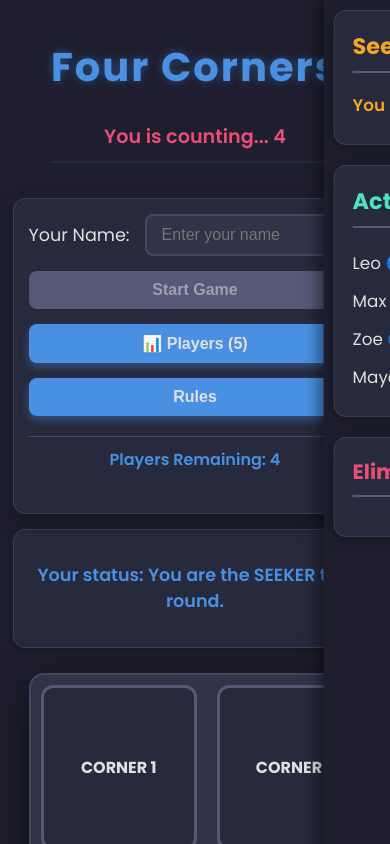
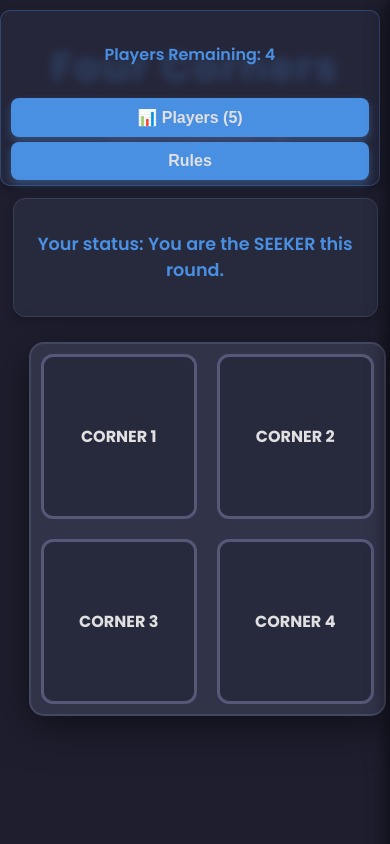
Before and after one commit to TeeJayWilliamson/4Corners, a plain HTML site: page index.html in a window 390 px wide. Both pictures are taken after a click on the button "Start Game". Shown: the top 844 px of the page. Drawn offline with nearby package versions, Linux system fonts and the light colour scheme.

Commit message:
mobile responsiveness

```diff
--- a/game.js
+++ b/game.js
@@ -15,6 +15,7 @@ const closeButton = document.querySelector('.close-button');
 const playerCountDisplay = document.getElementById('player-count');
 const humanChoiceStatus = document.getElementById('human-choice-status');
 const playerNameInput = document.getElementById('player-name-input');
+const playerNameGroup = document.getElementById('player-name-group'); // Reference the wrapper
 const cornerElements = [
     document.getElementById('corner-1'),
     document.getElementById('corner-2'),
@@ -25,14 +26,14 @@ const seekerListElement = document.getElementById('seeker-list');
 const playerListElement = document.getElementById('player-list');
 const eliminatedListElement = document.getElementById('eliminated-list');
 
-// New Winner Modal DOM elements
+// Winner Modal DOM elements
 const winModal = document.getElementById('win-modal');
 const closeWinModalButton = document.getElementById('close-win-modal');
 const winPlayAgainButton = document.getElementById('win-play-again-button');
 const winTitle = document.getElementById('win-title');
 const winMessage = document.getElementById('win-message');
 
-// New Drawer DOM elements
+// Drawer DOM elements
 const toggleDrawerButton = document.getElementById('toggle-drawer-button');
 const playerDrawer = document.getElementById('player-drawer');
 
@@ -113,6 +114,15 @@ function startGame() {
     statusMessage.textContent = `${seekerPlayerId} is the starting Seeker.`;
     startButton.disabled = true;
     playerNameInput.disabled = true;
+
+    // HIDE NAME INPUT
+    if (playerNameGroup) {
+        playerNameGroup.style.display = 'none';
+    }
+
+    // NEW: Activate the compact header UI (This class is used to hide the main #controls bar)
+    document.body.classList.add('game-active');
+
     startRound();
 }
 
@@ -486,6 +496,14 @@ function endGame(winnerId, isSeekerWinner = false) {
     startButton.disabled = false;
     playerNameInput.disabled = false;
     updateHumanStatusMessage('Game finished.');
+
+    // SHOW NAME INPUT
+    if (playerNameGroup) {
+        playerNameGroup.style.display = 'flex';
+    }
+
+    // NEW: Deactivate the compact header UI
+    document.body.classList.remove('game-active');
 }
 
 // --- Event Listeners ---
--- a/index.html
+++ b/index.html
@@ -17,16 +17,20 @@
     </header>
 
     <div id="controls">
-        <div class="control-group">
-            <label for="player-name-input">Your Name:</label>
-            <input type="text" id="player-name-input" placeholder="Enter your name">
+        <div id="pre-game-center">
+            <div id="player-name-group" class="control-group">
+                <label for="player-name-input">Your Name:</label>
+                <input type="text" id="player-name-input" placeholder="Enter your name">
+            </div>
+
+            <button id="start-button">Start Game</button>
         </div>
-        <button id="start-button">Start Game</button>
+    </div>
+
+    <div id="compact-header-ui">
+        <p id="player-count">Players Remaining: 0</p>
         <button id="toggle-drawer-button" class="action-button">📊 Players (5)</button>
         <button id="rules-button" class="action-button">Rules</button>
-        <div class="control-group">
-            <p id="player-count">Players Remaining: 0</p>
-        </div>
     </div>
 
     <div id="human-status-container">
@@ -60,7 +64,7 @@
 
     </div>
 
-<div id="rules-modal" class="modal">
+    <div id="rules-modal" class="modal">
         <div class="modal-content">
             <span class="close-button">&times;</span>
             <h2>Rules of Four Corners</h2>
--- a/style.css
+++ b/style.css
@@ -20,6 +20,7 @@ body {
     color: var(--color-text);
     margin: 0;
     min-height: 100vh;
+    overflow-x: hidden; /* FIX: Prevents horizontal scroll from the off-screen drawer */
 }
 
 header {
@@ -48,10 +49,12 @@ h1 {
     width: 100%;
 }
 
+/* #controls is now only the centered bar for name/start button */
 #controls {
-    width: 800px;
+    width: 880px;
+    max-width: 100%;
     display: flex;
-    justify-content: space-between;
+    justify-content: center; /* Center the one remaining content block */
     align-items: center;
     padding: 20px 30px;
     background-color: var(--color-mid-bg);
@@ -61,6 +64,49 @@ h1 {
     border: 1px solid #3c3e53;
     position: relative;
     z-index: 10;
+    transition: all 0.3s ease;
+}
+
+/* Center Group: Name Input and Start Button */
+#pre-game-center {
+    display: flex;
+    align-items: center;
+    gap: 20px;
+}
+
+/* --- Compact Header UI (Always Fixed to Top Right) --- */
+#compact-header-ui {
+    position: fixed;
+    top: 20px;
+    right: 20px;
+    transform: translateY(0);
+    z-index: 20;
+    display: flex;
+    align-items: center;
+    gap: 15px;
+
+    /* Background styling for visual separation */
+    padding: 10px 15px;
+    background-color: rgba(39, 41, 61, 0.8);
+    border-radius: 10px;
+    backdrop-filter: blur(5px);
+    border: 1px solid #4a90e255;
+    box-shadow: 0 4px 10px rgba(0, 0, 0, 0.3);
+    transition: all 0.3s ease;
+}
+
+/* --- Game Active State: Hide Main Controls Bar --- */
+body.game-active #controls {
+    /* Hide the entire background bar and its content */
+    padding: 0;
+    margin: 0;
+    height: 0;
+    overflow: hidden;
+    border: none;
+    background-color: transparent;
+    box-shadow: none;
+    display: block;
+    width: 100%;
 }
 
 .control-group {
@@ -136,8 +182,8 @@ h1 {
     font-size: 1em;
     font-weight: 600;
     color: var(--color-accent-blue);
-    border-left: 1px solid #454761;
-    padding-left: 15px;
+    padding-left: 0;
+    border-left: none;
 }
 
 /* DEDICATED STATUS CONTAINER */
@@ -329,7 +375,7 @@ h1 {
 .modal {
     display: none;
     position: fixed;
-    z-index: 30; /* Increased z-index for modals to sit on top of everything */
+    z-index: 30;
     left: 0;
     top: 0;
     width: 100%;
@@ -407,7 +453,7 @@ h1 {
     border-color: var(--color-accent-green);
     max-width: 500px;
     padding: 40px;
-    padding-top: 50px; /* Added padding to make space for the close button */
+    padding-top: 50px;
 }
 
 /* FIX: Reposition the close button specifically for the win modal */
@@ -456,9 +502,10 @@ h1 {
     width: 300px;
     height: 100%;
     background-color: var(--color-dark-bg);
-    z-index: 25; /* Below modals (30), above game elements (10) */
+    z-index: 25;
     box-shadow: -5px 0 15px rgba(0, 0, 0, 0.5);
-    transform: translateX(300px); /* Initially off-screen */
+    /* CRITICAL FIX: Use 100% to ensure full hiding on various screen sizes */
+    transform: translateX(100%);
     transition: transform 0.3s ease-out;
     padding: 10px;
     overflow-y: auto;
@@ -480,20 +527,11 @@ h1 {
         gap: 25px;
     }
 
-    /* Controls collapse slightly */
-    #controls, #human-status-container {
+    /* Status container adjusts */
+    #human-status-container {
         width: 90%;
         max-width: 550px;
         padding: 15px;
-        flex-wrap: wrap;
-        justify-content: center;
-        gap: 10px 20px;
-    }
-
-    /* Player Count moves to the bottom right */
-    #player-count {
-        border-left: none;
-        padding-left: 0;
     }
 
     /* Game board takes full width and maintains aspect ratio */
@@ -506,6 +544,32 @@ h1 {
     #lists-container {
         width: 100%;
         flex-direction: column;
+    }
+
+    /* Mobile control bar fixes */
+    #controls {
+        padding: 15px;
+        width: 90%;
+        max-width: 550px;
+    }
+
+    /* Pre-game center adjusts to fit on smaller screen */
+    #pre-game-center {
+        flex-direction: column;
+        gap: 10px;
+        align-items: stretch;
+        width: 100%;
+    }
+
+    /* Compact UI positioning for smaller screens */
+    #compact-header-ui {
+        top: 10px;
+        right: 10px;
+        /* Force buttons to stack nicely if space runs out */
+        flex-wrap: wrap;
+        justify-content: flex-end;
+        gap: 5px;
+        padding: 5px 10px;
     }
 }
 
@@ -525,14 +589,26 @@ h1 {
         transform: translateX(0);
         padding: 0;
         overflow-y: visible;
-        z-index: 5; /* Low z-index so modals (z-index 30) appear on top */
+        z-index: 5;
         background-color: transparent;
     }
     #lists-container {
         width: 300px;
     }
+    /* Hide button on desktop only when game is not active */
     #toggle-drawer-button {
-        display: none; /* Hide button on desktop */
+         display: inline-block;
+    }
+
+    /* On desktop, hide the player drawer button since lists are visible */
+    #toggle-drawer-button {
+        display: none;
+    }
+
+    /* Keep all other buttons visible in the compact header */
+    #compact-header-ui {
+        justify-content: flex-end; /* Push Rules to the right */
+        gap: 15px;
     }
 }
 
@@ -550,7 +626,7 @@ h1 {
         font-size: 1.2em;
     }
 
-    /* Controls reflow to a single column */
+    /* Controls reflow to a single column pre-game */
     #controls {
         flex-direction: column;
         align-items: stretch;
@@ -571,12 +647,6 @@ h1 {
         width: 100%;
         text-align: center;
         padding: 10px;
-    }
-
-    #player-count {
-        border-top: 1px solid #454761;
-        padding-top: 10px;
-        margin-top: 5px;
     }
 
     /* Game board size constraint */
@@ -608,6 +678,9 @@ h1 {
     /* Adjust drawer width on very small screens */
     #player-drawer {
         width: 80%;
-        transform: translateX(80%);
+        transform: translateX(100%);
+    }
+    #player-drawer.open {
+        transform: translateX(0);
     }
 }
```
